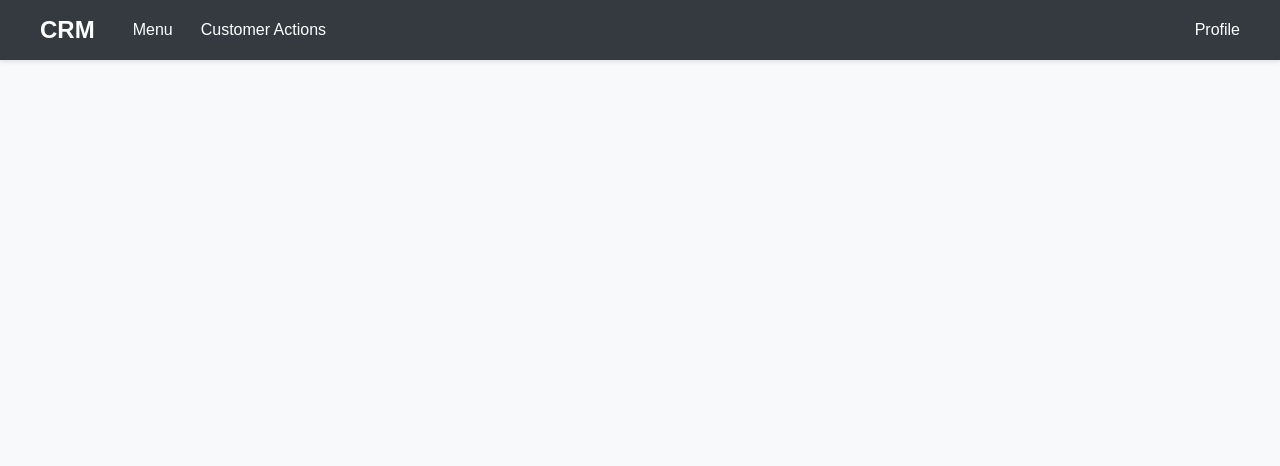
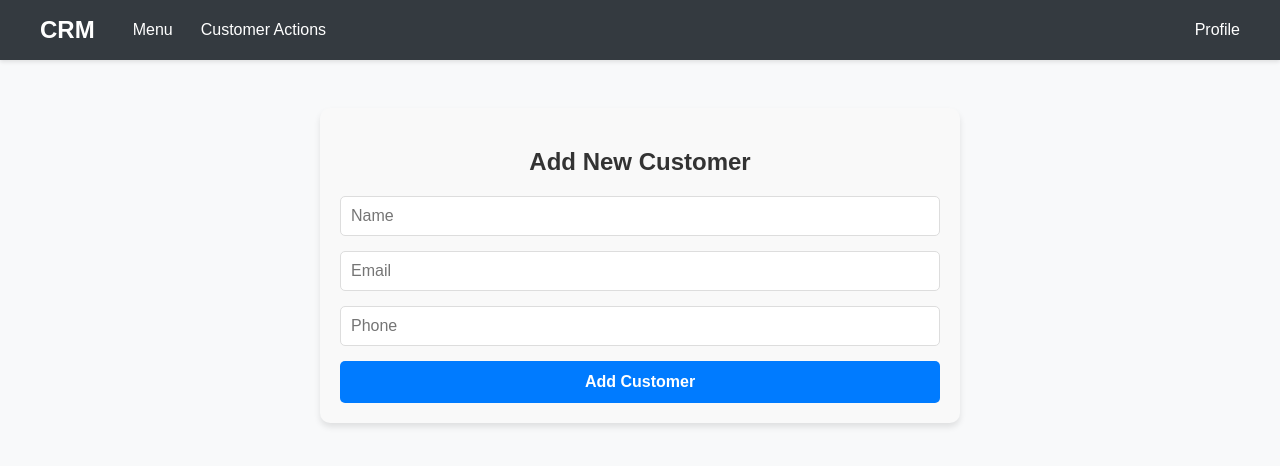
Before and after one commit to nickty/p1, a React (Create React App) app in the folder client/: page /add-customer in a window 1280 px wide. Shown: the top 466 px of the page. Built offline with nearby package versions, Linux system fonts and the light colour scheme.

Commit message:
NEW DESIGN UPDATE

```diff
--- a/client/src/App.js
+++ b/client/src/App.js
@@ -3,6 +3,7 @@ import { BrowserRouter as Router, Route, Link, Routes } from 'react-router-dom';
 import CustomerList from './components/CustomerList';
 import CustomerDetails from './components/CustomerDetails';
 import './App.css';
+import AddCustomer from './components/AddCustomer';
 
 const App = () => {
   const [dropdownOpen, setDropdownOpen] = useState(false);
@@ -50,7 +51,7 @@ const App = () => {
                 </button>
                 {dropdownOpen && (
                   <div className="dropdown-content">
-                    <Link to="/customers" onClick={() => setDropdownOpen(false)}>Customers</Link>
+                    <Link to="/customers" onClick={() => setDropdownOpen(false)}>All Customer</Link>
                     <Link to="/" onClick={() => setDropdownOpen(false)}>Home</Link>
                     <Link to="/about" onClick={() => setDropdownOpen(false)}>About Us</Link>
                   </div>
@@ -65,9 +66,9 @@ const App = () => {
                 </button>
                 {customerDropdownOpen && (
                   <div className="dropdown-content">
-                    <Link to="/customers/add" onClick={() => setCustomerDropdownOpen(false)}>Add New Customer</Link>
-                    <Link to="/customers/view-all" onClick={() => setCustomerDropdownOpen(false)}>View All Customers</Link>
-                    <Link to="/customers/reports" onClick={() => setCustomerDropdownOpen(false)}>Customer Reports</Link>
+                    <Link to="/add-customer" onClick={() => setCustomerDropdownOpen(false)}>Add New Customer</Link>
+                    {/* <Link to="/customers/view-all" onClick={() => setCustomerDropdownOpen(false)}>View All Customers</Link> */}
+                    {/* <Link to="/customers/reports" onClick={() => setCustomerDropdownOpen(false)}>Customer Reports</Link> */}
                   </div>
                 )}
               </div>
@@ -86,6 +87,7 @@ const App = () => {
             />
             <Route path="/customers" element={<CustomerList />} />
             <Route path="/customer/:id" element={<CustomerDetails />} />
+            <Route path="/add-customer" element={<AddCustomer />} />
           </Routes>
         </div>
       </div>
--- /dev/null
+++ b/client/src/components/AddCustomer.css
@@ -0,0 +1,63 @@
+/* AddCustomer.css */
+
+.add-customer-container {
+    max-width: 600px;
+    margin: 0 auto;
+    padding: 20px;
+    background-color: #f9f9f9;
+    border-radius: 10px;
+    box-shadow: 0 4px 6px rgba(0, 0, 0, 0.1);
+  }
+
+  .title {
+    font-size: 24px;
+    font-weight: bold;
+    margin-bottom: 20px;
+    text-align: center;
+    color: #333;
+  }
+
+  .success-message {
+    background-color: #d4edda;
+    color: #155724;
+    border: 1px solid #c3e6cb;
+    padding: 10px;
+    border-radius: 5px;
+    margin-bottom: 15px;
+    text-align: center;
+  }
+
+  .form-container {
+    display: flex;
+    flex-direction: column;
+  }
+
+  .input-field {
+    padding: 10px;
+    margin-bottom: 15px;
+    border: 1px solid #ddd;
+    border-radius: 5px;
+    font-size: 16px;
+    outline: none;
+    transition: border-color 0.3s;
+  }
+
+  .input-field:focus {
+    border-color: #007bff;
+  }
+
+  .add-button {
+    background-color: #007bff;
+    color: white;
+    padding: 12px;
+    font-size: 16px;
+    font-weight: bold;
+    border: none;
+    border-radius: 5px;
+    cursor: pointer;
+    transition: background-color 0.3s;
+  }
+
+  .add-button:hover {
+    background-color: #0056b3;
+  }
--- /dev/null
+++ b/client/src/components/AddCustomer.js
@@ -0,0 +1,60 @@
+// AddCustomer.js
+import React, { useState } from 'react';
+import { createCustomer } from '../services/api';
+import './AddCustomer.css';
+
+
+const AddCustomer = () => {
+  const [newCustomer, setNewCustomer] = useState({ name: '', email: '', phone: '' });
+  const [successMessage, setSuccessMessage] = useState('');
+
+  const addCustomer = async () => {
+    try {
+      await createCustomer(newCustomer);
+      setSuccessMessage('Customer added successfully!');
+      setNewCustomer({ name: '', email: '', phone: '' });
+      setTimeout(() => setSuccessMessage(''), 3000); // Hide message after 3 seconds
+    } catch (error) {
+      console.error('Error adding customer:', error);
+    }
+  };
+
+  return (
+    <div className="add-customer-container">
+      <h2 className="title">Add New Customer</h2>
+      {successMessage && (
+        <div className="success-message">
+          {successMessage}
+        </div>
+      )}
+      <div className="form-container">
+        <input
+          className="input-field"
+          placeholder="Name"
+          value={newCustomer.name}
+          onChange={(e) => setNewCustomer({ ...newCustomer, name: e.target.value })}
+        />
+        <input
+          className="input-field"
+          placeholder="Email"
+          value={newCustomer.email}
+          onChange={(e) => setNewCustomer({ ...newCustomer, email: e.target.value })}
+        />
+        <input
+          className="input-field"
+          placeholder="Phone"
+          value={newCustomer.phone}
+          onChange={(e) => setNewCustomer({ ...newCustomer, phone: e.target.value })}
+        />
+        <button
+          className="add-button"
+          onClick={addCustomer}
+        >
+          Add Customer
+        </button>
+      </div>
+    </div>
+  );
+};
+
+export default AddCustomer;
--- /dev/null
+++ b/client/src/components/CustomerDetails.css
@@ -0,0 +1,88 @@
+/* CustomerDetails.css */
+
+.customer-details-container {
+    max-width: 900px;
+    margin: 0 auto;
+    padding: 20px;
+    background-color: #f9f9f9;
+    border-radius: 10px;
+    box-shadow: 0 4px 8px rgba(0, 0, 0, 0.1);
+  }
+
+  .customer-info {
+    margin-bottom: 20px;
+    padding: 15px;
+    background-color: #ffffff;
+    border-radius: 8px;
+    box-shadow: 0 2px 4px rgba(0, 0, 0, 0.1);
+  }
+
+  .customer-name {
+    font-size: 24px;
+    font-weight: bold;
+    color: #007bff;
+  }
+
+  .customer-info p {
+    font-size: 16px;
+    margin: 5px 0;
+  }
+
+  .customer-info span {
+    font-weight: bold;
+    color: #555;
+  }
+
+  .notes-section, .orders-section {
+    margin-top: 30px;
+  }
+
+  .notes-section h3, .orders-section h3 {
+    font-size: 20px;
+    font-weight: bold;
+    margin-bottom: 10px;
+  }
+
+  .note-inputs, .order-inputs {
+    display: flex;
+    gap: 10px;
+    margin-bottom: 20px;
+  }
+
+  .note-inputs input, .order-inputs input, select {
+    flex: 1;
+    padding: 10px;
+    border-radius: 5px;
+    border: 1px solid #ddd;
+  }
+
+  .note-inputs button, .order-inputs button {
+    background-color: #007bff;
+    color: #fff;
+    padding: 10px 15px;
+    border: none;
+    border-radius: 5px;
+    cursor: pointer;
+  }
+
+  .note-inputs button:hover, .order-inputs button:hover {
+    background-color: #0056b3;
+  }
+
+  .notes-list, .orders-list {
+    display: grid;
+    gap: 10px;
+  }
+
+  .note-card, .order-card {
+    background-color: #ffffff;
+    padding: 15px;
+    border-radius: 8px;
+    box-shadow: 0 2px 4px rgba(0, 0, 0, 0.1);
+  }
+
+  .loading {
+    text-align: center;
+    font-size: 18px;
+    padding: 50px;
+  }
--- /dev/null
+++ b/client/src/components/CustomerList.css
@@ -0,0 +1,57 @@
+/* CustomerList.css */
+
+.customer-list-container {
+    max-width: 800px;
+    margin: 0 auto;
+    padding: 20px;
+    background-color: #f8f9fa;
+    border-radius: 10px;
+    box-shadow: 0 4px 6px rgba(0, 0, 0, 0.1);
+  }
+
+  .title {
+    font-size: 24px;
+    font-weight: bold;
+    margin-bottom: 20px;
+    text-align: center;
+    color: #343a40;
+  }
+
+  .customer-list {
+    display: grid;
+    grid-template-columns: repeat(auto-fit, minmax(240px, 1fr));
+    gap: 20px;
+  }
+
+  .customer-card {
+    background-color: #ffffff;
+    border: 1px solid #e0e0e0;
+    border-radius: 8px;
+    padding: 15px;
+    box-shadow: 0 2px 4px rgba(0, 0, 0, 0.1);
+    transition: transform 0.3s ease;
+  }
+
+  .customer-card:hover {
+    transform: translateY(-5px);
+  }
+
+  .customer-name {
+    font-size: 18px;
+    font-weight: bold;
+    margin-bottom: 10px;
+    color: #007bff;
+  }
+
+  .view-details {
+    display: inline-block;
+    margin-top: 10px;
+    color: #007bff;
+    text-decoration: none;
+    font-weight: bold;
+    transition: color 0.3s ease;
+  }
+
+  .view-details:hover {
+    color: #0056b3;
+  }
--- a/client/src/components/CustomerList.js
+++ b/client/src/components/CustomerList.js
@@ -1,10 +1,11 @@
+// CustomerList.js
 import React, { useState, useEffect } from 'react';
 import { Link } from 'react-router-dom';
-import { getCustomers, createCustomer } from '../services/api';
+import { getCustomers } from '../services/api';
+import './CustomerList.css';
 
 const CustomerList = () => {
   const [customers, setCustomers] = useState([]);
-  const [newCustomer, setNewCustomer] = useState({ name: '', email: '', phone: '' });
 
   useEffect(() => {
     fetchCustomers();
@@ -15,50 +16,25 @@ const CustomerList = () => {
     setCustomers(fetchedCustomers);
   };
 
-  const addCustomer = async () => {
-    await createCustomer(newCustomer);
-    setNewCustomer({ name: '', email: '', phone: '' });
-    fetchCustomers();
-  };
-
   return (
-    <div>
-      <h2 className="text-2xl font-bold mb-4">Customers</h2>
-      <div className="mb-4">
-        <input
-          className="border p-2 mr-2"
-          placeholder="Name"
-          value={newCustomer.name}
-          onChange={(e) => setNewCustomer({ ...newCustomer, name: e.target.value })}
-        />
-        <input
-          className="border p-2 mr-2"
-          placeholder="Email"
-          value={newCustomer.email}
-          onChange={(e) => setNewCustomer({ ...newCustomer, email: e.target.value })}
-        />
-        <input
-          className="border p-2 mr-2"
-          placeholder="Phone"
-          value={newCustomer.phone}
-          onChange={(e) => setNewCustomer({ ...newCustomer, phone: e.target.value })}
-        />
-        <button className="bg-blue-500 text-white p-2 rounded" onClick={addCustomer}>Add Customer</button>
-      </div>
+    <div className="customer-list-container">
+      <h2 className="title">Customers</h2>
+      <div className="customer-list">
         {customers.map((customer) => (
-        <div key={customer._id} className="border p-4 mb-4 rounded">
-          <h3 className="text-xl font-semibold">{customer.name}</h3>
+          <div key={customer._id} className="customer-card">
+            <h3 className="customer-name">{customer.name}</h3>
             <p>Email: {customer.email}</p>
             <p>Phone: {customer.phone}</p>
             <p>Stage: {customer.stage}</p>
             <p>Total Revenue: ${customer.totalRevenue}</p>
             <p>Touchpoints: {customer.touchpoints}</p>
-          <Link to={`/customer/${customer._id}`} className="text-blue-500">
+            <Link to={`/customer/${customer._id}`} className="view-details">
               View Details
             </Link>
           </div>
         ))}
       </div>
+    </div>
   );
 };
 
```
Also changed, not shown: client/src/components/CustomerDetails.js (+29 -27 lines). Lines whose indentation alone changed are shown as unchanged.
